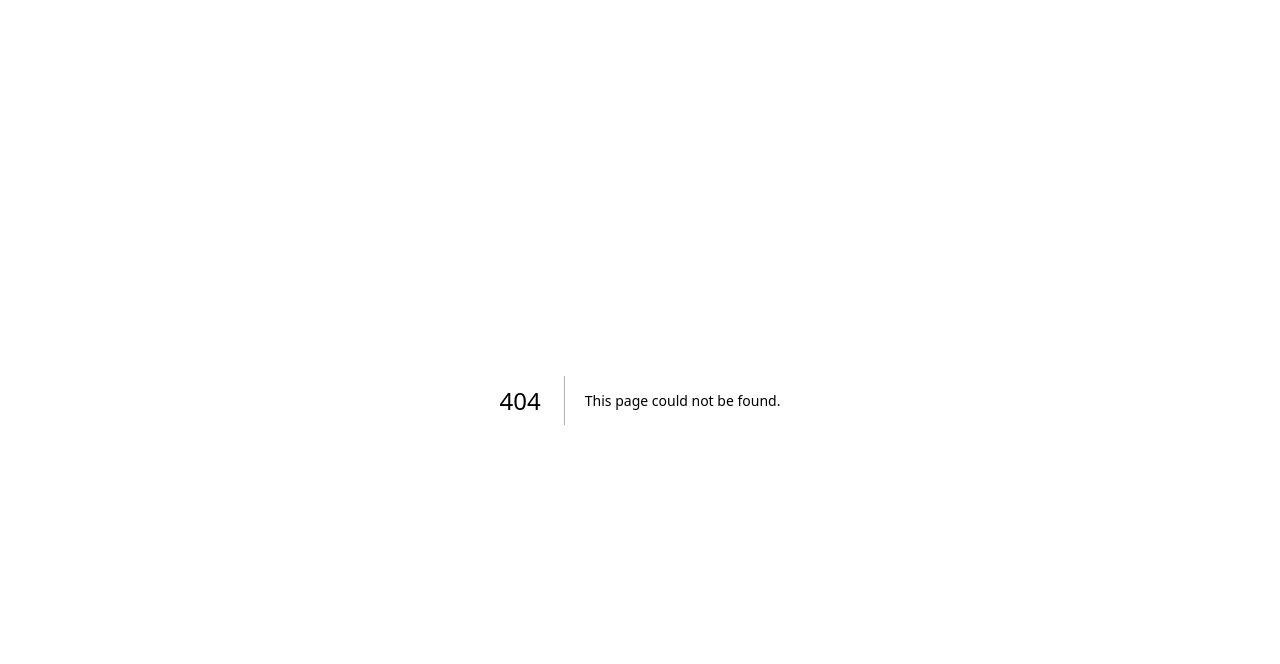
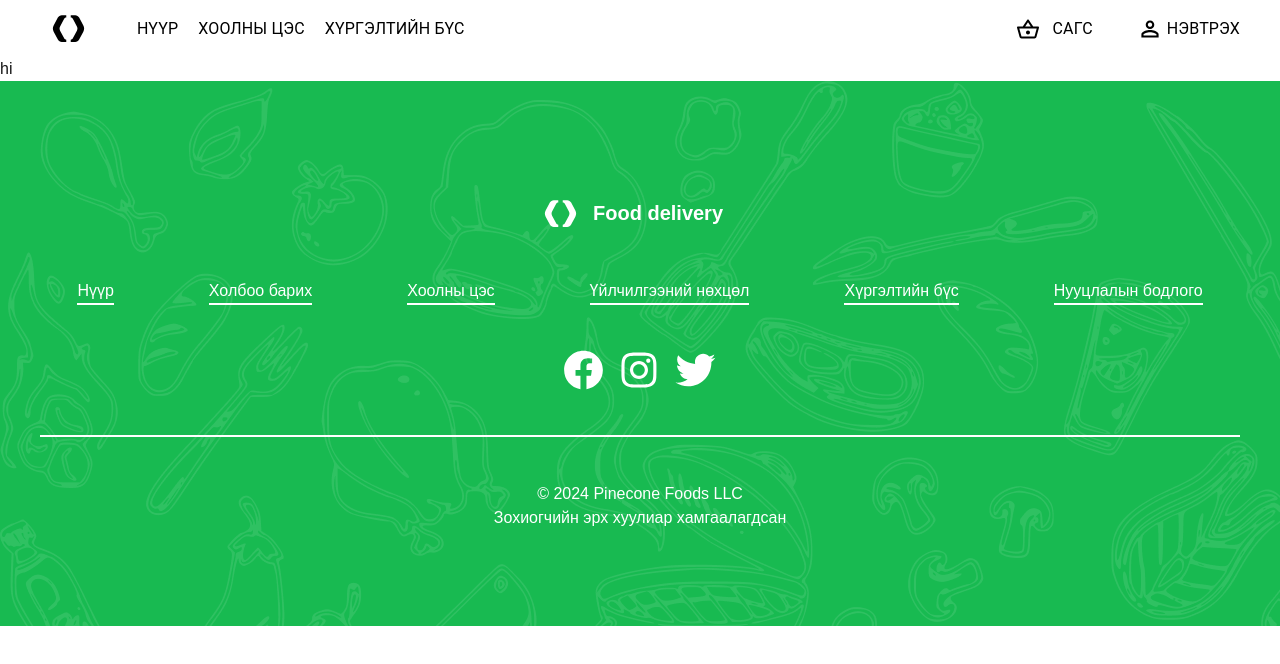
Before and after one commit to LEAP-MNG-1f/Bolortox-Food-Delivery, a Next.js app in the folder front-end/: page /user-page in a window 1280 px wide. Before the commit this address had no page. Shown: the top 664 px of the page. Built offline with nearby package versions, Linux system fonts and the light colour scheme.

Commit message:
added header and footer to layout and removed h f from pages

```diff
--- a/front-end/src/app/_components/pages/HomePage.tsx
+++ b/front-end/src/app/_components/pages/HomePage.tsx
@@ -1,15 +1,14 @@
-import { Footer } from "../Footer";
-import Header from "../Header";
+
 import { HomePageBody } from "../HomePage/HomePageBody";
 import { HomePageInfo } from "../HomePage/HomePageInfo";
 
 export default function HomePage() {
   return (
     <div>
-      <Header />
+
       <HomePageBody />
       <HomePageInfo />
-      <Footer />
+
     </div>
   );
 }
--- a/front-end/src/app/_components/pages/MenuPage.tsx
+++ b/front-end/src/app/_components/pages/MenuPage.tsx
@@ -1,5 +1,4 @@
-import { Footer } from "../Footer";
-import Header from "../Header";
+
 import { MainCourse } from "../MenuPage/MainCourse";
 
 import { Category } from "../MenuPage/Category";
@@ -8,10 +7,10 @@ export default function MenuPage() {
 
   return (
     <div>
-      <Header />
+
       <Category />
       <MainCourse  />
-      <Footer />
+
     </div>
   );
 }
--- a/front-end/src/app/layout.tsx
+++ b/front-end/src/app/layout.tsx
@@ -1,6 +1,8 @@
 import type { Metadata } from "next";
 import localFont from "next/font/local";
 import "./globals.css";
+import Header from "./_components/Header";
+import { Footer } from "./_components/Footer";
 
 const geistSans = localFont({
   src: "./fonts/GeistVF.woff",
@@ -28,7 +30,10 @@ export default function RootLayout({
       <body
         className={`${geistSans.variable} ${geistMono.variable} antialiased`}
       >
-        {children}
+        <Header/>
+          {children}
+        <Footer />
+
       </body>
     </html>
   );
--- /dev/null
+++ b/front-end/src/app/user-page/page.tsx
@@ -0,0 +1,5 @@
+export default function Page () {
+  return (
+    <div>hi</div>
+  )
+}
```
